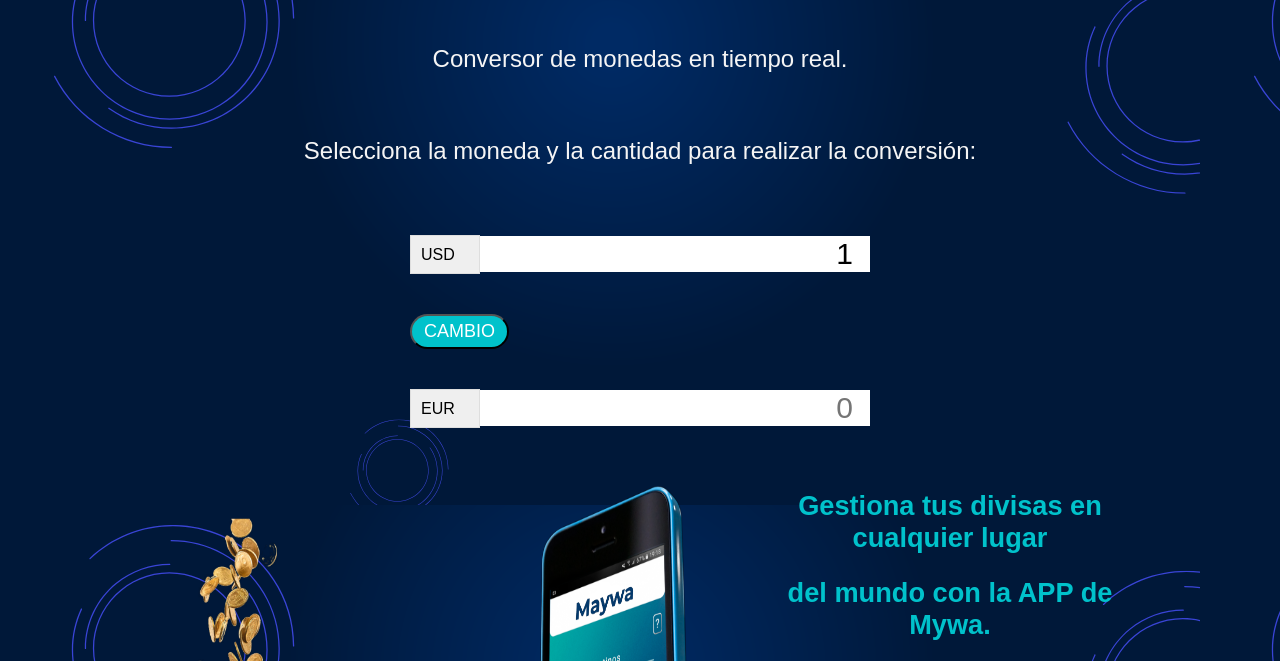
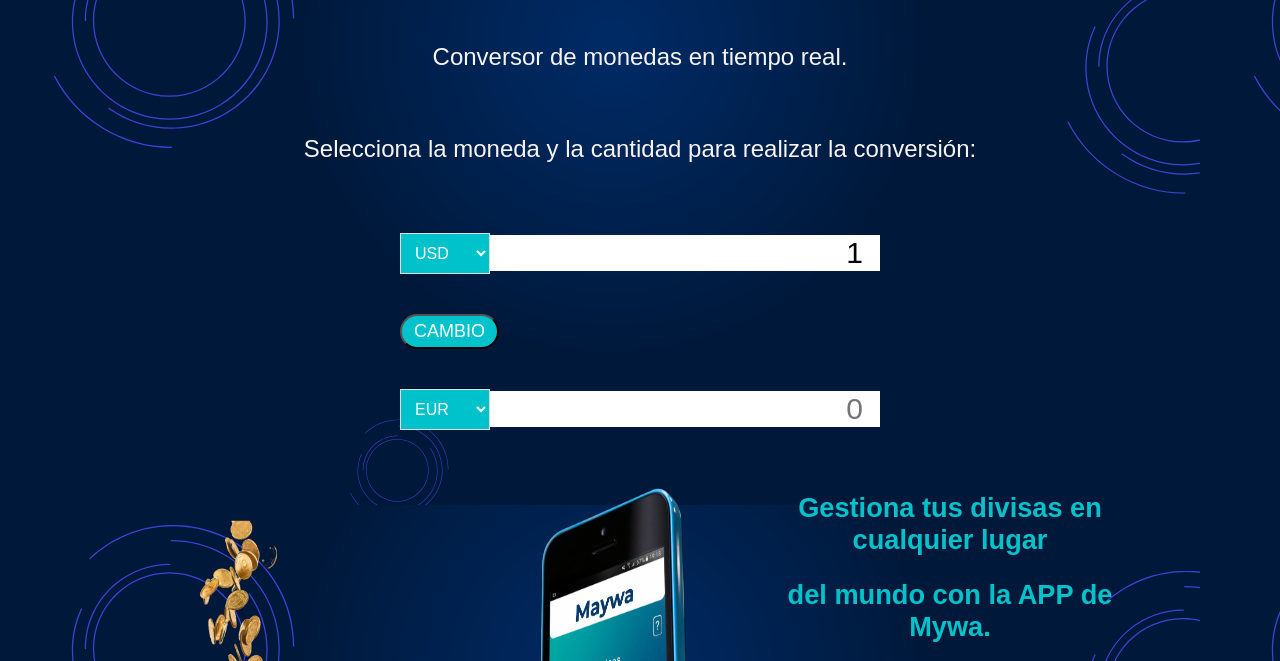
Before and after one commit to MaVe1000/Money_Conversor, a plain HTML site: page index.html in a window 1280 px wide. Shown: the part 123-784 px from the top of the page. Drawn offline with Linux system fonts and the light colour scheme; no server answers.

Commit message:
refactor: manejo de monedas en los select

```diff
--- a/index.html
+++ b/index.html
@@ -17,59 +17,6 @@
     <div class="container">
         <div class="moneda">
             <select id="moneda-uno">
-                <option value="AED">AED</option>
-                <option value="ARS">ARS</option>
-                <option value="AUD">AUD</option>
-                <option value="BGN">BGN</option>
-                <option value="BRL">BRL</option>
-                <option value="BSD">BSD</option>
-                <option value="CAD">CAD</option>
-                <option value="CHF">CHF</option>
-                <option value="CLP">CLP</option>
-                <option value="CNY">CNY</option>
-                <option value="COP">COP</option>
-                <option value="CZK">CZK</option>
-                <option value="DKK">DKK</option>
-                <option value="DOP">DOP</option>
-                <option value="EGP">EGP</option>
-                <option value="EUR">EUR</option>
-                <option value="FJD">FJD</option>
-                <option value="GBP">GBP</option>
-                <option value="GTQ">GTQ</option>
-                <option value="HKD">HKD</option>
-                <option value="HRK">HRK</option>
-                <option value="HUF">HUF</option>
-                <option value="IDR">IDR</option>
-                <option value="ILS">ILS</option>
-                <option value="INR">INR</option>
-                <option value="ISK">ISK</option>
-                <option value="JPY">JPY</option>
-                <option value="KRW">KRW</option>
-                <option value="KZT">KZT</option>
-                <option value="MXN">MXN</option>
-                <option value="MYR">MYR</option>
-                <option value="NOK">NOK</option>
-                <option value="NZD">NZD</option>
-                <option value="PAB">PAB</option>
-                <option value="PEN">PEN</option>
-                <option value="PHP">PHP</option>
-                <option value="PKR">PKR</option>
-                <option value="PLN">PLN</option>
-                <option value="PYG">PYG</option>
-                <option value="RON">RON</option>
-                <option value="RUB">RUB</option>
-                <option value="SAR">SAR</option>
-                <option value="SEK">SEK</option>
-                <option value="SGD">SGD</option>
-                <option value="THB">THB</option>
-                <option value="TRY">TRY</option>
-                <option value="TWD">TWD</option>
-                <option value="UAH">UAH</option>
-                <option value="USD" selected>USD</option>
-                <option value="UYU">UYU</option>
-                <option value="VND">VND</option>
-                <option value="ZAR">ZAR</option>
-
             </select>
 
             <input
@@ -92,59 +39,6 @@
 
         <div class="moneda">
             <select id="moneda-dos">
-                <option value="AED">AED</option>
-                <option value="ARS">ARS</option>
-                <option value="AUD">AUD</option>
-                <option value="BGN">BGN</option>
-                <option value="BRL">BRL</option>
-                <option value="BSD">BSD</option>
-                <option value="CAD">CAD</option>
-                <option value="CHF">CHF</option>
-                <option value="CLP">CLP</option>
-                <option value="CNY">CNY</option>
-                <option value="COP">COP</option>
-                <option value="CZK">CZK</option>
-                <option value="DKK">DKK</option>
-                <option value="DOP">DOP</option>
-                <option value="EGP">EGP</option>
-                <option value="EUR" selected>EUR</option>
-                <option value="FJD">FJD</option>
-                <option value="GBP">GBP</option>
-                <option value="GTQ">GTQ</option>
-                <option value="HKD">HKD</option>
-                <option value="HRK">HRK</option>
-                <option value="HUF">HUF</option>
-                <option value="IDR">IDR</option>
-                <option value="ILS">ILS</option>
-                <option value="INR">INR</option>
-                <option value="ISK">ISK</option>
-                <option value="JPY">JPY</option>
-                <option value="KRW">KRW</option>
-                <option value="KZT">KZT</option>
-                <option value="MXN">MXN</option>
-                <option value="MYR">MYR</option>
-                <option value="NOK">NOK</option>
-                <option value="NZD">NZD</option>
-                <option value="PAB">PAB</option>
-                <option value="PEN">PEN</option>
-                <option value="PHP">PHP</option>
-                <option value="PKR">PKR</option>
-                <option value="PLN">PLN</option>
-                <option value="PYG">PYG</option>
-                <option value="RON">RON</option>
-                <option value="RUB">RUB</option>
-                <option value="SAR">SAR</option>
-                <option value="SEK">SEK</option>
-                <option value="SGD">SGD</option>
-                <option value="THB">THB</option>
-                <option value="TRY">TRY</option>
-                <option value="TWD">TWD</option>
-                <option value="UAH">UAH</option>
-                <option value="USD">USD</option>
-                <option value="UYU">UYU</option>
-                <option value="VND">VND</option>
-                <option value="ZAR">ZAR</option>
-
             </select>
 
             <input
--- a/style.css
+++ b/style.css
@@ -129,9 +129,8 @@ p {
     padding: 10px 20px 10px 10px;
     border: 1px solid #dedede;
     font-size: 16px;
-    -moz-appearance: none;
-    -webkit-appearance: none;
-    appearance: none;
+    color: white;
+    background: var(--primary-color);
 }
 
 .moneda input {
```
